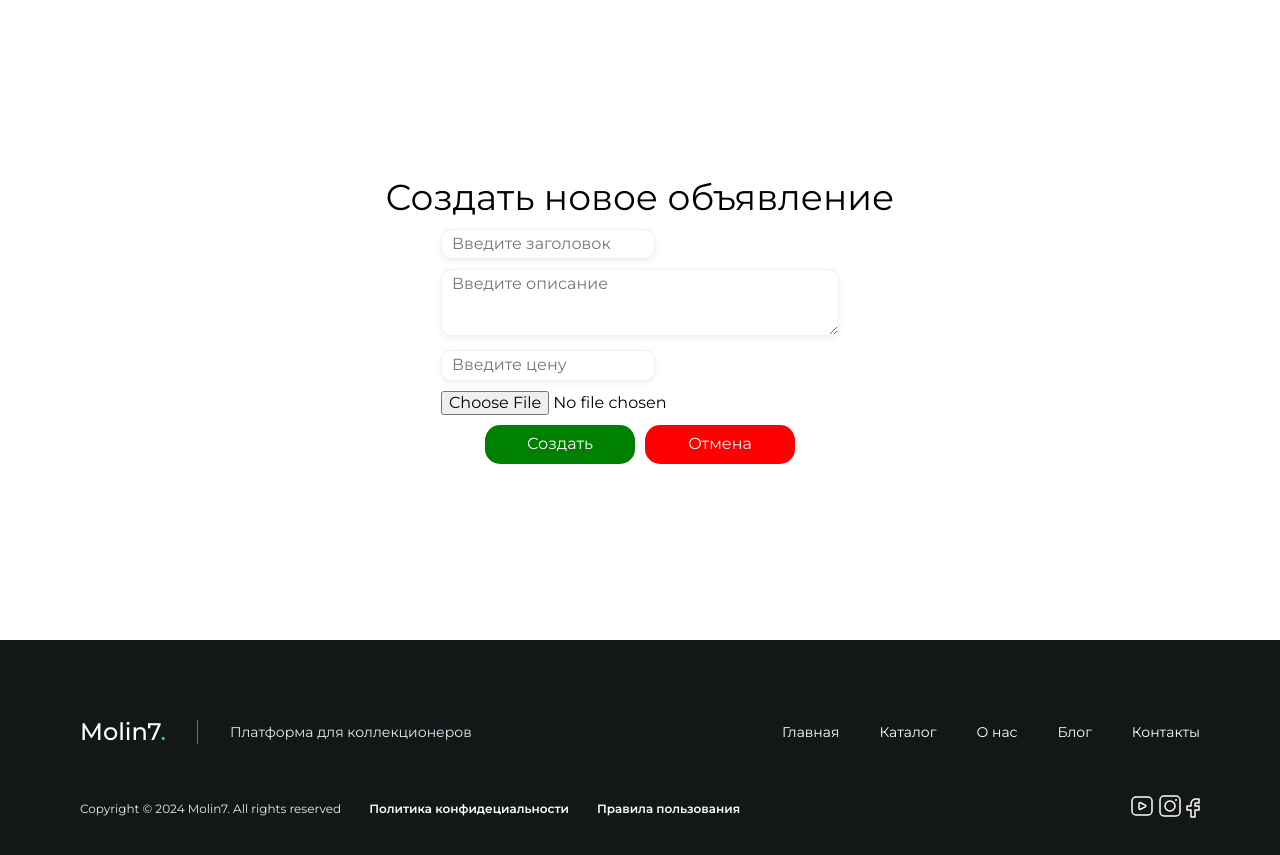
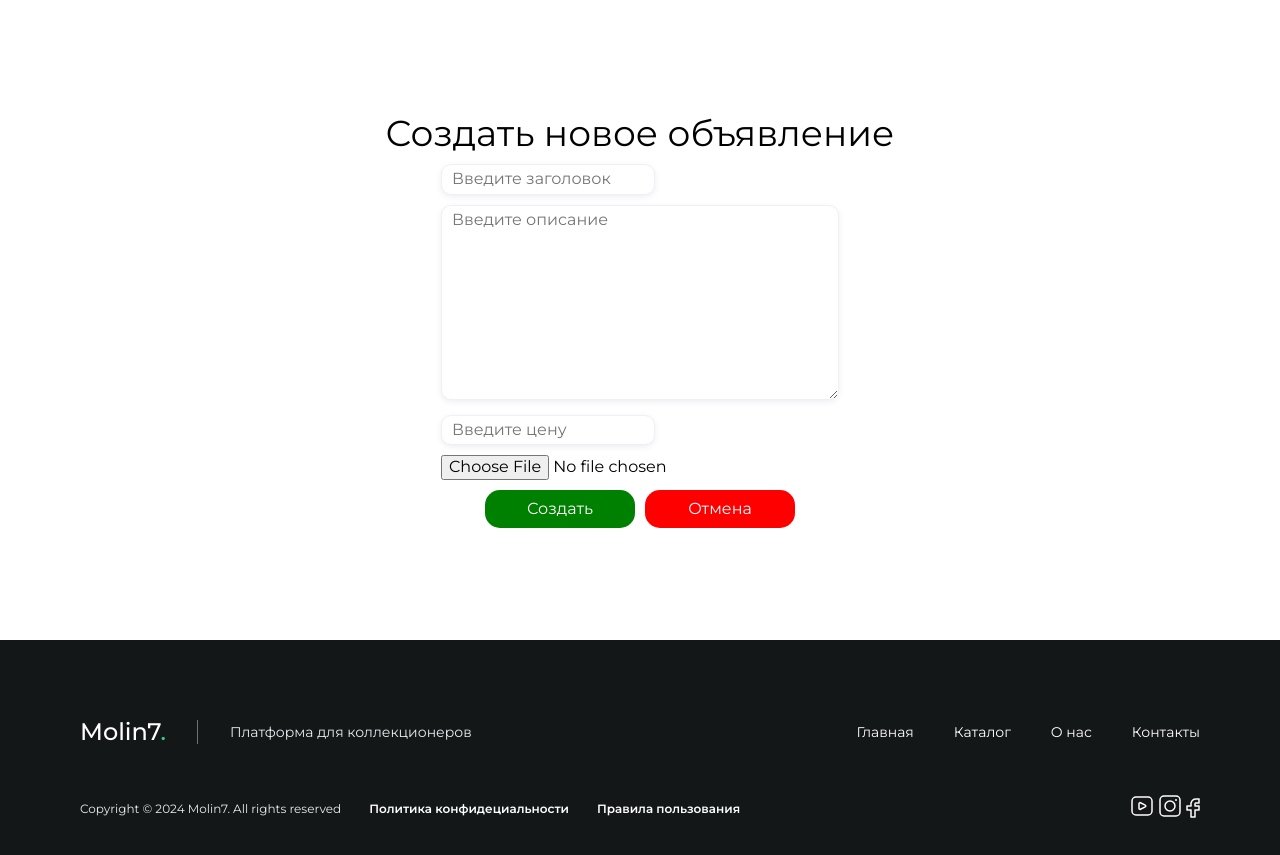
Before and after one commit to SuperProCoolName/PP_dj, a Django app: page /search/create_ad/ in a window 1280 px wide. Shown: the part 72-927 px from the top of the page. Run offline with Django 5.2, Linux system fonts and the light colour scheme; the visitor is signed in with stand-in values (Sample User, id 1).

Commit message:
Небольшие изменения главной страницы и футера

```diff
--- a/search/forms.py
+++ b/search/forms.py
@@ -1,5 +1,4 @@
 from django import forms
-from django.forms import ModelForm, TextInput, Textarea, NumberInput, FileInput
 from .models import Ad
 
 
@@ -8,11 +7,12 @@ class CreationForm(forms.ModelForm):
         model = Ad
         fields = ['title', 'description', 'price', 'image']
         widgets = {
-            'title': TextInput(attrs={'class': 'form-control__title', 'placeholder': 'Введите заголовок'}),
-            'description': Textarea(attrs={'class': 'form-control__desc', 'rows': 3, 'placeholder': 'Введите описание'}),
-            'price': NumberInput(attrs={'class': 'form-control__price', 'placeholder': 'Введите цену'}),
-            'image': FileInput(attrs={'class': 'form-control__file'}),
+            'title': forms.TextInput(attrs={'class': 'form-control__title', 'placeholder': 'Введите заголовок'}),
+            'description': forms.Textarea(attrs={'class': 'form-control__desc', 'rows': 10, 'placeholder': 'Введите описание'}),
+            'price': forms.NumberInput(attrs={'class': 'form-control__price', 'placeholder': 'Введите цену'}),
+            'image': forms.FileInput(attrs={'class': 'form-control__file'}),
         }
+
     def as_p(self):
         """Возвращает поля формы, рендеринг без названий полей"""
         html = ''
--- a/templates/base.html
+++ b/templates/base.html
@@ -52,11 +52,10 @@
 						<p class="footer-logo__text">Платформа для коллекционеров</p>
 					</div>
 					<ul class="footer__list">
-						<li class="footer__item"><a class="footer__link" href="#">Главная</a></li>
+						<li class="footer__item"><a class="footer__link" href="{% url 'home' %}">Главная</a></li>
 						<li class="footer__item"><a class="footer__link" href="{% url 'search:index' %}">Каталог</a>
 						</li>
 						<li class="footer__item"><a class="footer__link" href="#">О нас</a></li>
-						<li class="footer__item"><a class="footer__link" href="#">Блог</a></li>
 						<li class="footer__item"><a class="footer__link" href="#">Контакты</a></li>
 					</ul>
 				</div>
--- a/templates/home.html
+++ b/templates/home.html
@@ -99,7 +99,7 @@
 						для вас!
 					</h2>
 					<p class="buy__subtitle">Molin7 - это платформа для коллекционеров, где они могут обменивать, продавать и покупать коллекционные предметы, книги и т.д.</p>
-					<a class="buy__link" href="#">Купить сейчас</a>
+					<a class="buy__link" href="{% url 'search:index' %}">Купить сейчас</a>
 				</div>
 			</div>
 		</div>
```
